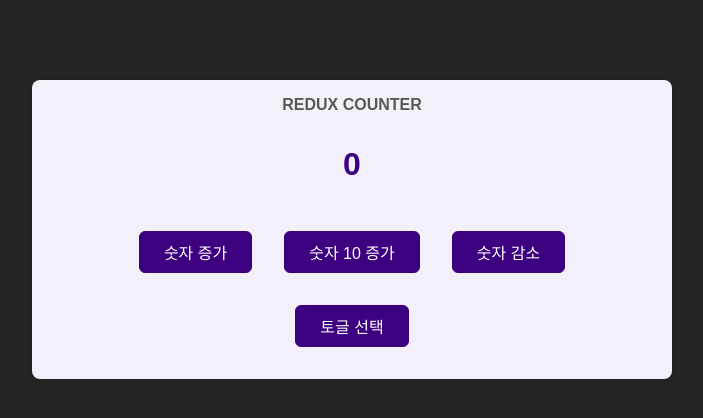
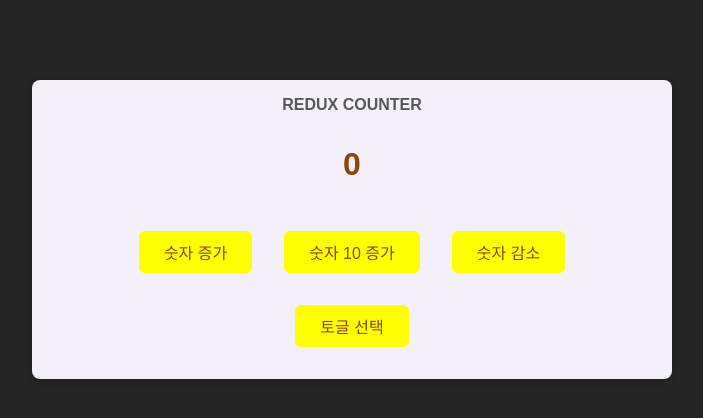
Before and after one commit to dev-owen/react-fundamental, a React (Create React App) app: page / in a window 1280 px wide. Shown: the top 418 px of the page, without its empty margins (288-991 px from the left). Built offline with nearby package versions, Linux system fonts and the light colour scheme.

Commit message:
practice/5_7: starter(updated)

```diff
--- a/src/components/Counter.module.css
+++ b/src/components/Counter.module.css
@@ -17,7 +17,7 @@
 
 .value {
   font-size: 2rem;
-  color: #3c0080;
+  color: saddlebrown;
   margin: 2rem 0;
   font-weight: bold;
 }
--- a/src/components/Header.module.css
+++ b/src/components/Header.module.css
@@ -4,7 +4,7 @@
   display: flex;
   justify-content: space-between;
   align-items: center;
-  background-color: #3c0080;
+  background-color: yellow;
   color: white;
   padding: 0 10%;
 }
@@ -23,13 +23,13 @@
 
 .header a {
   text-decoration: none;
-  color: white;
+  color: saddlebrown;
   font-size: 1.25rem;
 }
 
 .header a:hover,
 .header a:active {
-  color: #b864da;
+  color: sandybrown;
 }
 
 .header button {
--- a/src/components/UserProfile.js
+++ b/src/components/UserProfile.js
@@ -3,7 +3,7 @@ import classes from './UserProfile.module.css';
 const UserProfile = () => {
   return (
     <main className={classes.profile}>
-      <h2>My User Profile</h2>
+      <h2>사용자 프로필</h2>
     </main>
   );
 };
--- a/src/index.css
+++ b/src/index.css
@@ -12,15 +12,15 @@ body {
 button {
   font: inherit;
   cursor: pointer;
-  background-color: #3c0080;
-  border: 1px solid #3c0080;
-  color: white;
+  background-color: yellow;
+  border: 1px solid yellow;
+  color: saddlebrown;
   padding: 0.5rem 1.5rem;
   border-radius: 6px;
 }
 
 button:hover,
 button:active {
-  background-color: #5b14ac;
-  border-color: #5b14ac;
+  background-color: limegreen;
+  border-color: limegreen;
 }
```
